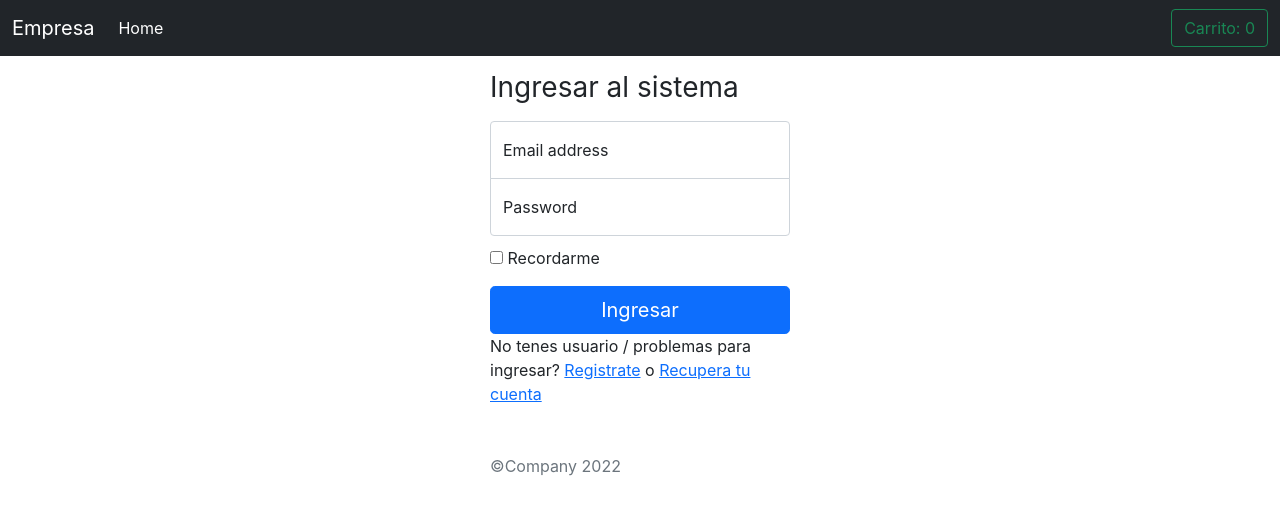
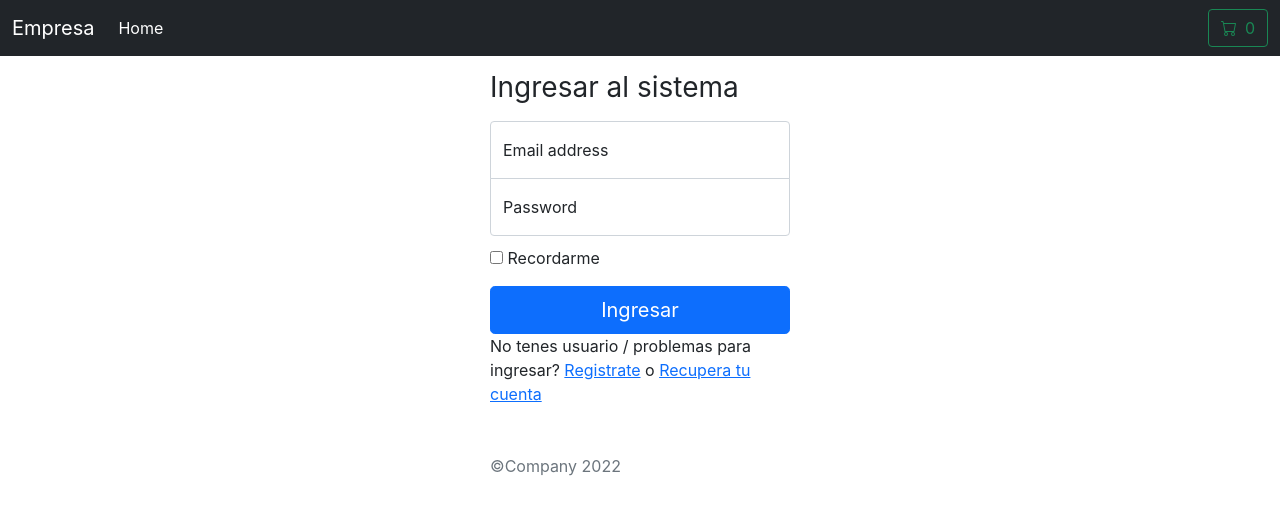
Before and after one commit to RodrigoAcosta182/tp-taller-web-2, an Angular app: page /login in a window 1280 px wide. Shown: the top 514 px of the page. Built offline with nearby package versions, Linux system fonts and the light colour scheme.

Commit message:
Eliminar producto de carrito

```diff
--- a/angular.json
+++ b/angular.json
@@ -25,6 +25,7 @@
             "assets": ["src/favicon.ico", "src/assets"],
             "styles": [
               "node_modules/bootstrap/dist/css/bootstrap.min.css",
+              "node_modules/bootstrap-icons/fonts/bootstrap-icons.css",
               "src/styles.css"
             ],
             "scripts": ["node_modules/bootstrap/dist/js/bootstrap.min.js"]
--- a/src/app/components/carrito/carrito.component.html
+++ b/src/app/components/carrito/carrito.component.html
@@ -20,7 +20,7 @@
         </div>
       </div>
       <div>
-        <button (click)="quitarProducto(producto.id)" class="btn btn-danger">Quitar</button>
+        <button (click)="quitarProducto(i)" class="btn btn-danger">Quitar</button>
       </div>
     </a>
   </div>
--- a/src/app/components/carrito/carrito.component.ts
+++ b/src/app/components/carrito/carrito.component.ts
@@ -3,18 +3,15 @@ import { carritoProductos } from '../carrito/carritoProductos';
 @Component({
   selector: 'app-carrito',
   templateUrl: './carrito.component.html',
-  styleUrls: ['./carrito.component.css']
+  styleUrls: ['./carrito.component.css'],
 })
 export class CarritoComponent implements OnInit {
-  carrito = carritoProductos
-  constructor() { }
+  carrito = carritoProductos;
+  constructor() {}
 
-  ngOnInit(): void {
+  ngOnInit(): void {}
+
+  quitarProducto(idproducto: any) {
+    this.carrito.splice(idproducto, 1);
   }
-
-  quitarProducto(idproducto : any){
-    const listaFiltrada = this.carrito.filter((item)=> item.id !== idproducto)
-    this.carrito = listaFiltrada
-  }
-
 }
--- a/src/app/components/carrito/carritoProductos.ts
+++ b/src/app/components/carrito/carritoProductos.ts
@@ -1,44 +1,3 @@
-import { IProducto } from "src/app/models/producto.interface";
+import { IProducto } from 'src/app/models/producto.interface';
 
-export const carritoProductos : IProducto[] = [
-    // {
-    //     id: 1,
-    //     nombre: 'Barba',
-    //     detalles: 'productDetail1',
-    //     precio: 'productDetail1',
-    //     cantidadSesiones: 'productDetail1',
-    //     imagen: "../../../assets/images/01.jpg"
-    //   },
-    //   {
-    //     id: 2,
-    //     nombre: 'Genitales',
-    //     detalles: 'productDetail2',
-    //     precio: 'productDetail2',
-    //     cantidadSesiones: 'productDetail2',
-    //     imagen: "../../../assets/images/02.jpg"
-    //   },
-    //   {
-    //     id: 3,
-    //     nombre: 'Abdomen',
-    //     detalles: 'productDetail3',
-    //     precio: 'productDetail3',
-    //     cantidadSesiones: 'productDetail3',
-    //     imagen: "../../../assets/images/03.jpg"
-    //   },
-    //   {
-    //     id: 4,
-    //     nombre: 'Antebrazos',
-    //     detalles: 'productDetail4',
-    //     precio: 'productDetail4',
-    //     cantidadSesiones: 'productDetail4',
-    //     imagen: "../../../assets/images/04.jpg"
-    //   },
-    //   {
-    //     id: 5,
-    //     nombre: 'Areolas',
-    //     detalles: 'productDetail1',
-    //     precio: 'productDetail1',
-    //     cantidadSesiones: 'productDetail1',
-    //     imagen: "../../../assets/images/05.jpg"
-    //   },
-]
+export var carritoProductos: IProducto[] = [];
--- a/src/app/components/navbar/navbar.component.html
+++ b/src/app/components/navbar/navbar.component.html
@@ -18,11 +18,32 @@
         style="--bs-scroll-height: 100px"
       >
         <li class="nav-item">
-          <span class="nav-link active pointer" aria-current="page" (click)="irAHome()">Home</span>
+          <span
+            class="nav-link active pointer"
+            aria-current="page"
+            (click)="irAHome()"
+            >Home</span
+          >
         </li>
       </ul>
-      <button (click)="irAVerPedido()" class="btn btn-outline-success" type="submit">
-        Carrito: {{ carrito.length }}
+      <button
+        (click)="irAVerPedido()"
+        class="btn btn-outline-success d-flex justify-content-center align-items-center"
+        type="submit"
+      >
+        <svg
+          xmlns="http://www.w3.org/2000/svg"
+          width="16"
+          height="16"
+          fill="currentColor"
+          class="bi bi-cart"
+          viewBox="0 0 16 16"
+        >
+          <path
+            d="M0 1.5A.5.5 0 0 1 .5 1H2a.5.5 0 0 1 .485.379L2.89 3H14.5a.5.5 0 0 1 .491.592l-1.5 8A.5.5 0 0 1 13 12H4a.5.5 0 0 1-.491-.408L2.01 3.607 1.61 2H.5a.5.5 0 0 1-.5-.5zM3.102 4l1.313 7h8.17l1.313-7H3.102zM5 12a2 2 0 1 0 0 4 2 2 0 0 0 0-4zm7 0a2 2 0 1 0 0 4 2 2 0 0 0 0-4zm-7 1a1 1 0 1 1 0 2 1 1 0 0 1 0-2zm7 0a1 1 0 1 1 0 2 1 1 0 0 1 0-2z"
+          />
+        </svg>
+        <span style="margin-left: 8px">{{ carrito.length }}</span>
       </button>
     </div>
   </div>
--- a/src/app/components/productos/productos.component.ts
+++ b/src/app/components/productos/productos.component.ts
@@ -15,7 +15,6 @@ export class ProductosComponent implements OnInit {
   ngOnInit(): void {}
 
   agregarProducto(producto: any) {
-    //aca llenar una segunda lista, carrito. En el Checkout vamos a acceder a esta lista de productos seleccionados
     const productoYaSeleccionado = this.carrito.filter(
       (item) => item.id === producto.id
     );
--- a/src/styles.css
+++ b/src/styles.css
@@ -1,3 +1,5 @@
+
+
 html,
 body,
 #fullheight {
```
